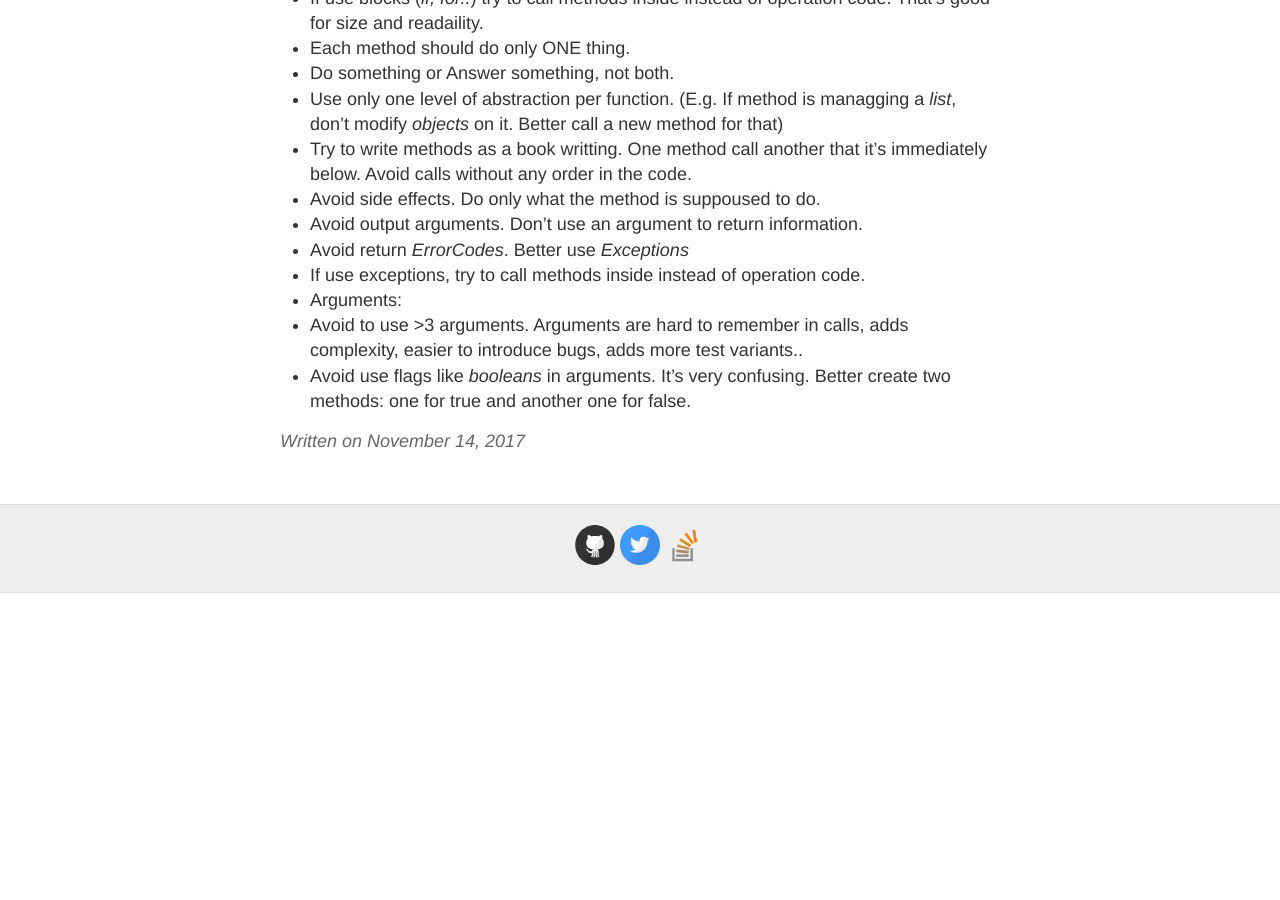
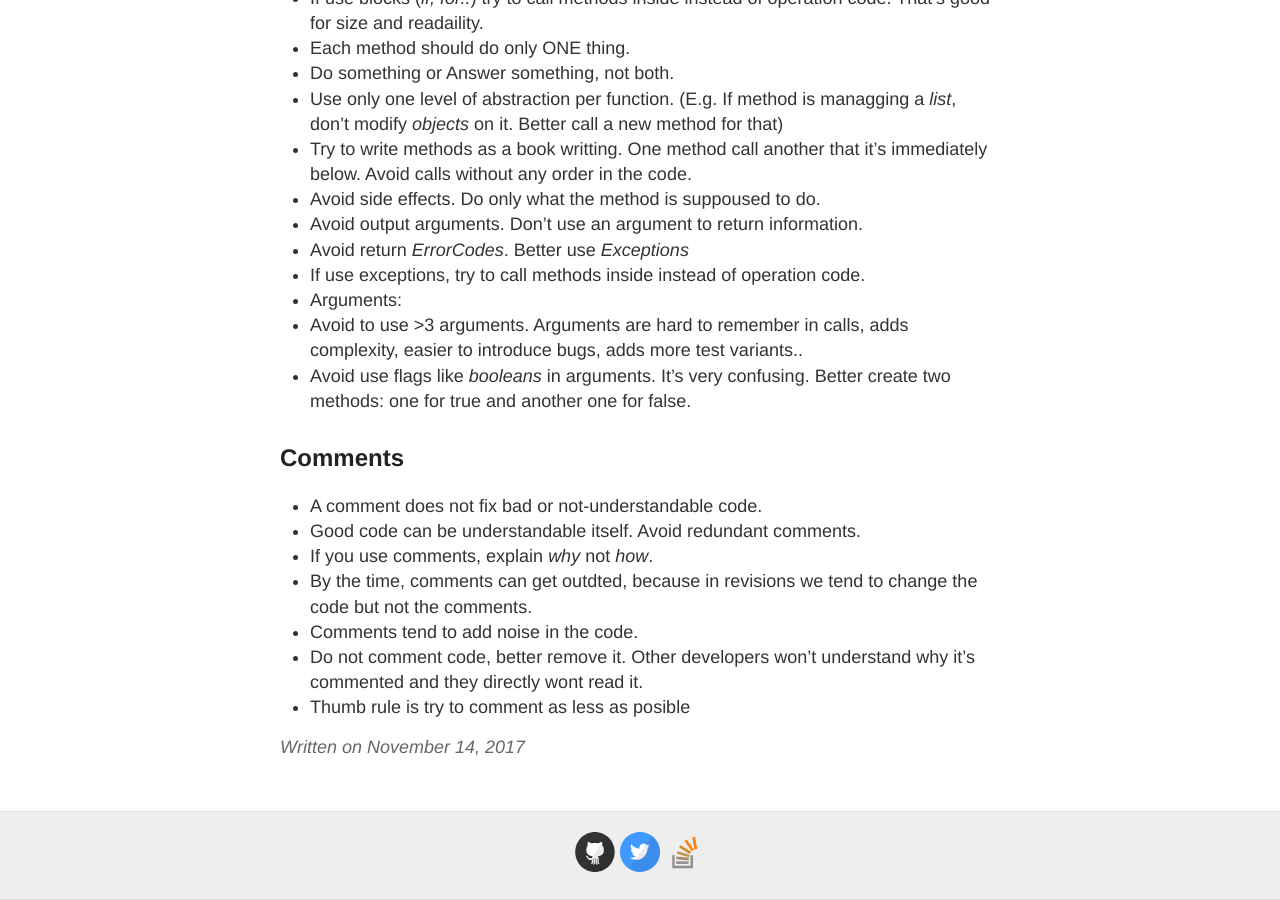
Before and after one commit to adalpari/adalpari.github.io, a Jekyll site: the page built from _posts/2017-11-14-Clean-Code.md, in a window 1280 px wide and 900 px high, scrolled down 874 px. Built offline with Jekyll 4.4.1, drawn with Linux system fonts in a browser that asks for light colours; before the commit the page ends 1467 px from its top, so only the background shows below that.

Commit message:
Comments

```diff
--- a/_posts/2017-11-14-Clean-Code.md
+++ b/_posts/2017-11-14-Clean-Code.md
@@ -33,3 +33,12 @@ If you are reading this without have readed the book, run to your closest librar
 - Arguments:
 - Avoid to use >3 arguments. Arguments are hard to remember in calls, adds complexity, easier to introduce bugs, adds more test variants..
 - Avoid use flags like _booleans_ in arguments. It's very confusing. Better create two methods: one for true and another one for false.
+
+## Comments
+- A comment does not fix bad or not-understandable code.
+- Good code can be understandable itself. Avoid redundant comments.
+- If you use comments, explain _why_ not _how_.
+- By the time, comments can get outdted, because in revisions we tend to change the code but not the comments.
+- Comments tend to add noise in the code.
+- Do not comment code, better remove it. Other developers won't understand why it's commented and they directly wont read it.
+- Thumb rule is try to comment as less as posible
```
